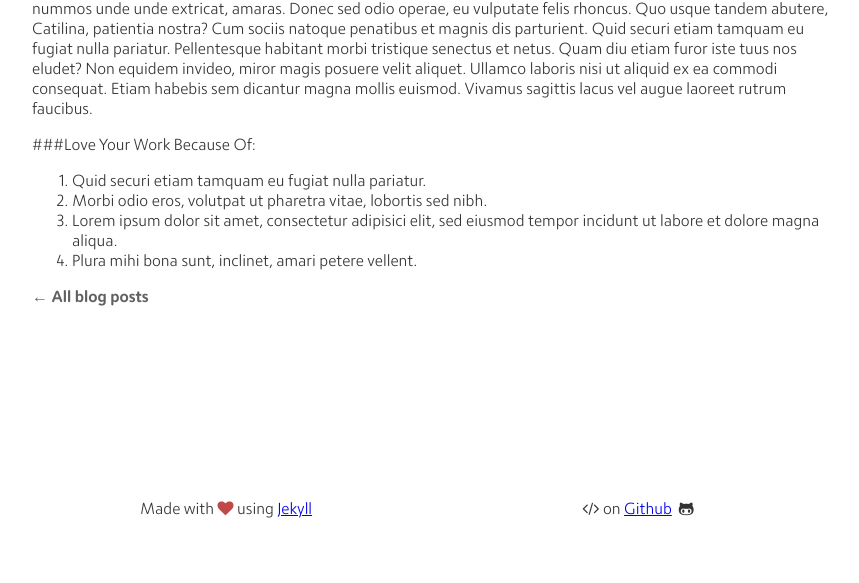
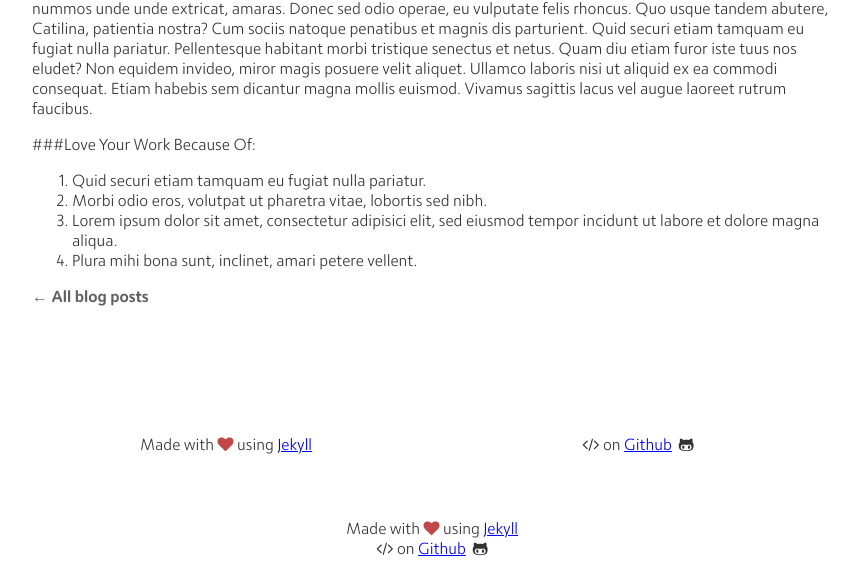
Before and after one commit to MrAnnix/MrAnnix.github.io, a Jekyll site: the page built from _posts/2019-03-22-workspace-design-trends-and-ideas.md, in a window 1280 px wide. Shown: the part 809-1392 px from the top of the page, without its empty margins (208-1067 px from the left). Built offline with Jekyll 4.4.1, drawn with Linux system fonts in a browser that asks for light colours; after the commit the page ends 1368 px from its top, so only the background shows below that.

Commit message:
Updated layouts and mooved footer to container

```diff
--- a/_includes/footer.html
+++ b/_includes/footer.html
@@ -1,4 +1,3 @@
-<div class="footer container">
 <div class="two-columns">
     <div class="left-column text-centered">
         Made with <i class="fa fa-heart" style="color: #C04848"></i> using <a href="http://jekyllrb.com/">Jekyll</a>
@@ -7,4 +6,3 @@
         <i class="fa fa-code"></i> on <a href="https://github.com/MrAnnix/MrAnnix.github.io">Github</a> &nbsp;<i class="fa fa-github-alt"></i>
     </div>
 </div>
-</div>
--- a/_layouts/default.html
+++ b/_layouts/default.html
@@ -7,7 +7,13 @@
 
     {% include header.html %}
 
+    <div class="container">
+
     {{ content }}
+
+    {% include footer.html %}
+
+    </div>
 
     {% include footer.html %}
 
--- a/_layouts/post.html
+++ b/_layouts/post.html
@@ -1,12 +1,7 @@
-<!DOCTYPE html>
-<html lang="en">
+---
+layout: default
+---
 
-{% include head.html %}
-
-<body>
-
-    {% include header.html %}
-    <div class="container">
 <article class="body post">
     <div class="post-heading">
         <span class="blog-date">
@@ -25,8 +20,3 @@
     {{ content }}
     <a href="{{ site.baseurl }}/blog" class="back">← All blog posts</a>
 </article>
-    </div>
-    {% include footer.html %}
-
-</body>
-</html>
```
Lines whose indentation alone changed are shown as unchanged.
